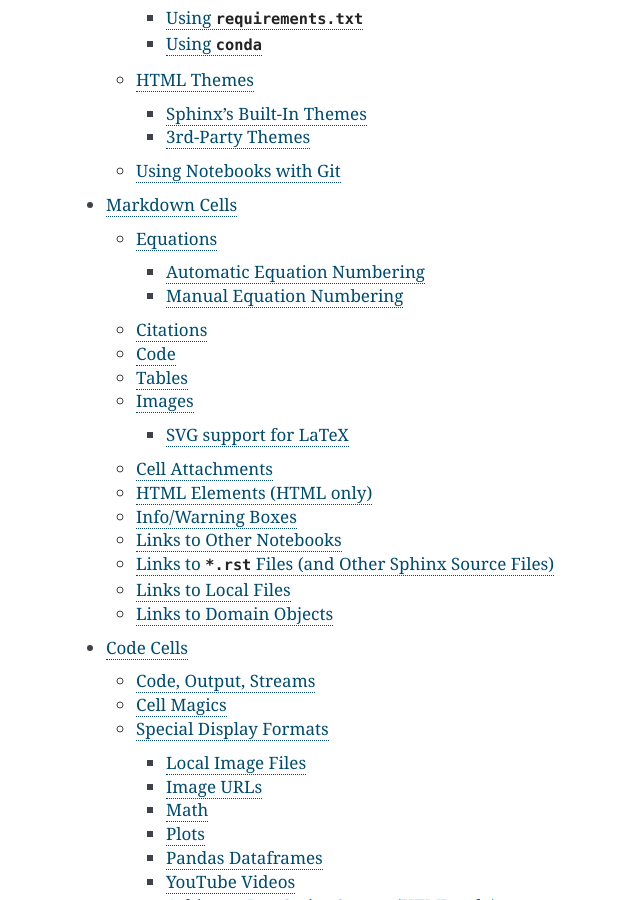
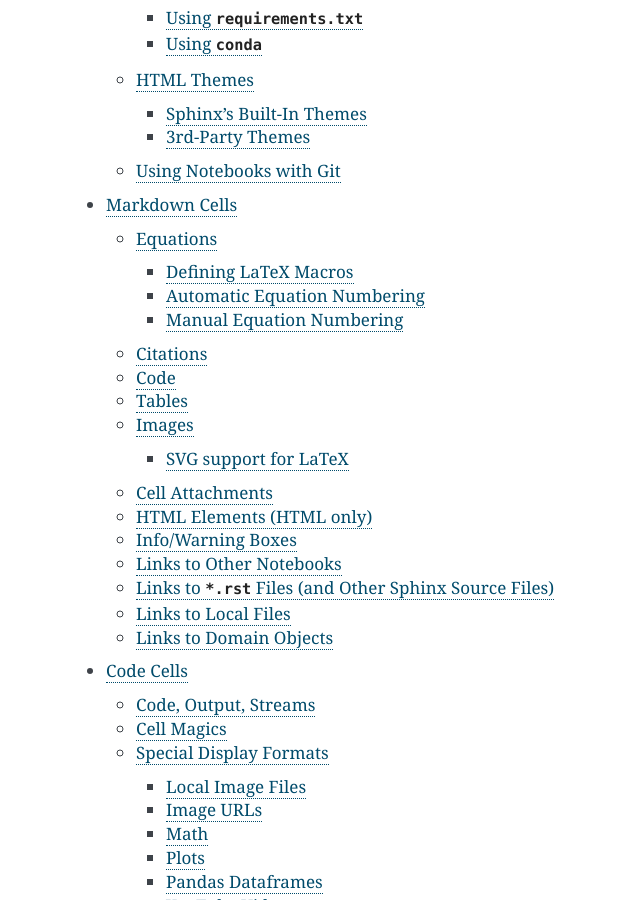
Before and after one commit to spatialaudio/nbsphinx, a Sphinx documentation site: the page built from doc/index.rst, in a window 1280 px wide and 900 px high, scrolled down 1106 px. Shown: the whole window, without its empty margins (344-984 px from the left). Built offline with Sphinx 7.4.7, drawn with Linux system fonts in a browser that asks for light colours; pages that are not in the unit, such as notebooks, are missing from menus.

Commit message:
DOC: How to define LaTeX macros

```diff
--- a/doc/conf.py
+++ b/doc/conf.py
@@ -97,7 +97,10 @@
 #}
 
 mathjax_config = {
-    'TeX': {'equationNumbers': {'autoNumber': 'AMS', 'useLabelIds': True}},
+    'TeX': {
+        'equationNumbers': {'autoNumber': 'AMS', 'useLabelIds': True},
+        'extensions': ['newcommand.js', 'begingroup.js'],
+    },
 }
 
 # Additional files needed for generating LaTeX/PDF output:
```
Also changed, not shown: doc/markdown-cells.ipynb.
